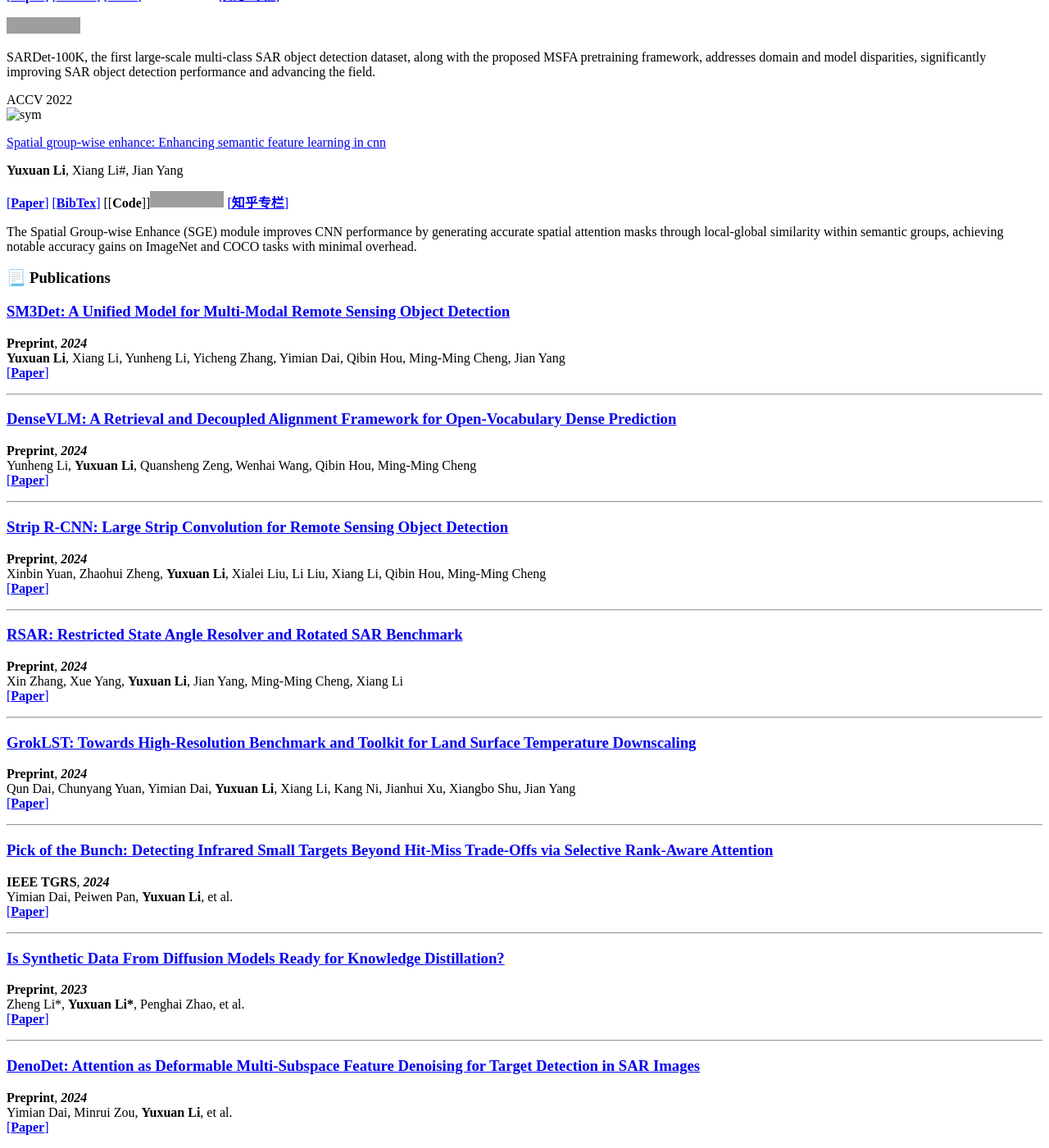
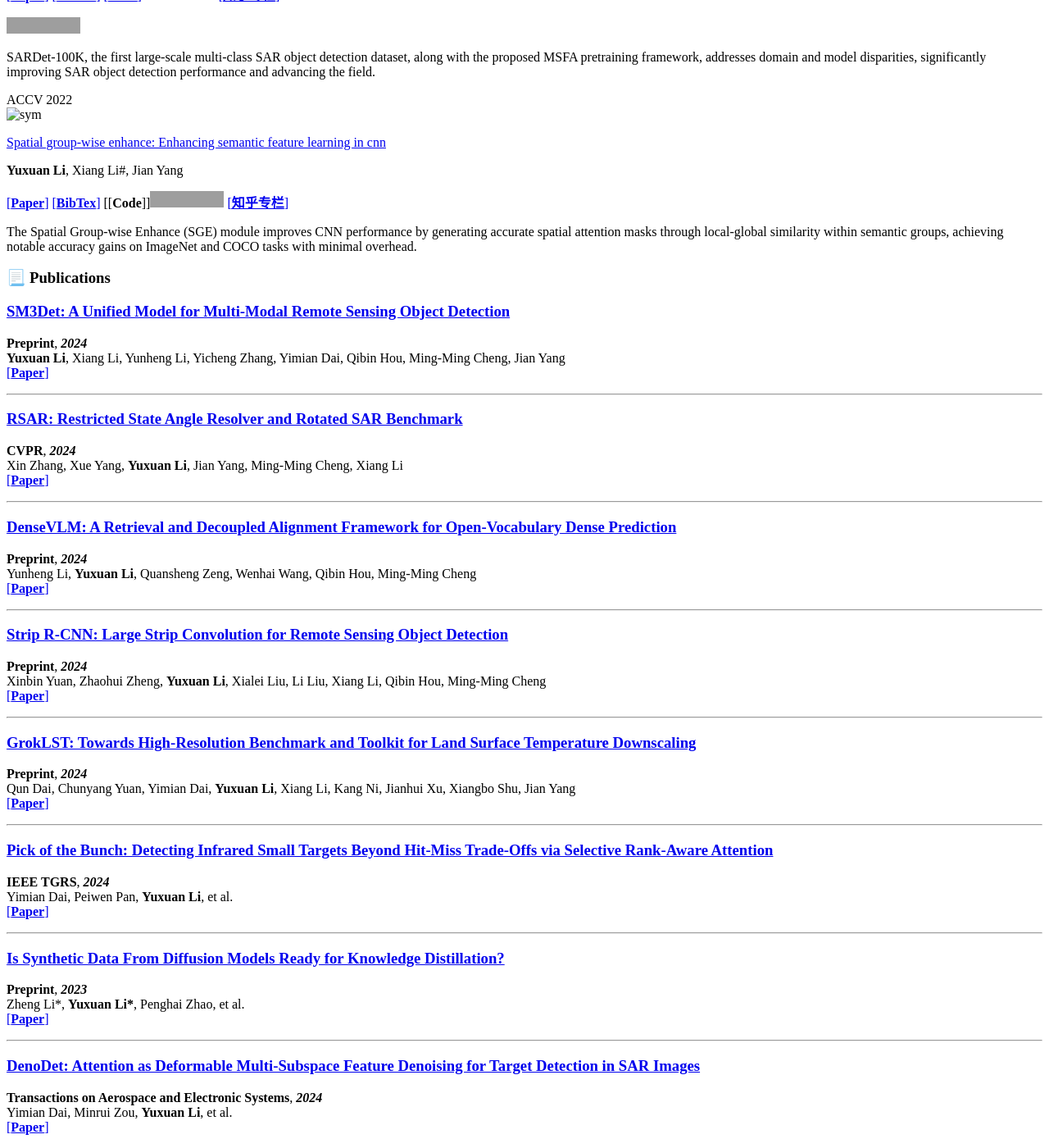
Before and after one commit to waterdisappear/waterdisappear.github.io, a Jekyll site: the page built from _pages/includes/pub.md, in a window 1280 px wide and 1400 px high, scrolled down 1427 px. Shown: the whole window at 82% size. Built offline with Jekyll 4.4.1, drawn with Linux system fonts in a browser that asks for light colours; our own code applies the rules of GitHub Pages for plain Markdown files; grey boxes are pictures that could not be loaded.

Commit message:
Update pub.md

```diff
--- a/_pages/includes/pub.md
+++ b/_pages/includes/pub.md
@@ -132,6 +132,13 @@ The Spatial Group-wise Enhance (SGE) module improves CNN performance by generati
 
 ---
 
+### [RSAR: Restricted State Angle Resolver and Rotated SAR Benchmark](https://arxiv.org/abs/2501.04440)
+**CVPR**, ***2024***
+Xin Zhang, Xue Yang, **Yuxuan Li**, Jian Yang, Ming-Ming Cheng, Xiang Li
+[[**Paper**]](https://arxiv.org/abs/2501.04440)
+
+---
+
 ### [DenseVLM: A Retrieval and Decoupled Alignment Framework for Open-Vocabulary Dense Prediction](https://arxiv.org/abs/2412.06244)
 **Preprint**, ***2024***
 Yunheng Li, **Yuxuan Li**, Quansheng Zeng, Wenhai Wang, Qibin Hou, Ming-Ming Cheng
@@ -143,13 +150,6 @@ Yunheng Li, **Yuxuan Li**, Quansheng Zeng, Wenhai Wang, Qibin Hou, Ming-Ming Che
 **Preprint**, ***2024***
 Xinbin Yuan, Zhaohui Zheng, **Yuxuan Li**, Xialei Liu, Li Liu, Xiang Li, Qibin Hou, Ming-Ming Cheng
 [[**Paper**]](https://arxiv.org/abs/2501.03775)
-
----
-
-### [RSAR: Restricted State Angle Resolver and Rotated SAR Benchmark](https://arxiv.org/abs/2501.04440)
-**Preprint**, ***2024***
-Xin Zhang, Xue Yang, **Yuxuan Li**, Jian Yang, Ming-Ming Cheng, Xiang Li
-[[**Paper**]](https://arxiv.org/abs/2501.04440)
 
 ---
 
@@ -175,6 +175,6 @@ Zheng Li\*, **Yuxuan Li\***, Penghai Zhao, et al.
 ---
 
 ### [DenoDet: Attention as Deformable Multi-Subspace Feature Denoising for Target Detection in SAR Images](https://arxiv.org/abs/2406.02833)
-**Preprint**, ***2024***
+**Transactions on Aerospace and Electronic Systems**, ***2024***
 Yimian Dai, Minrui Zou, **Yuxuan Li**, et al.
-[[**Paper**]](https://arxiv.org/abs/2406.02833)
+[[**Paper**]](https://ieeexplore.ieee.org/abstract/document/10770564)
```
